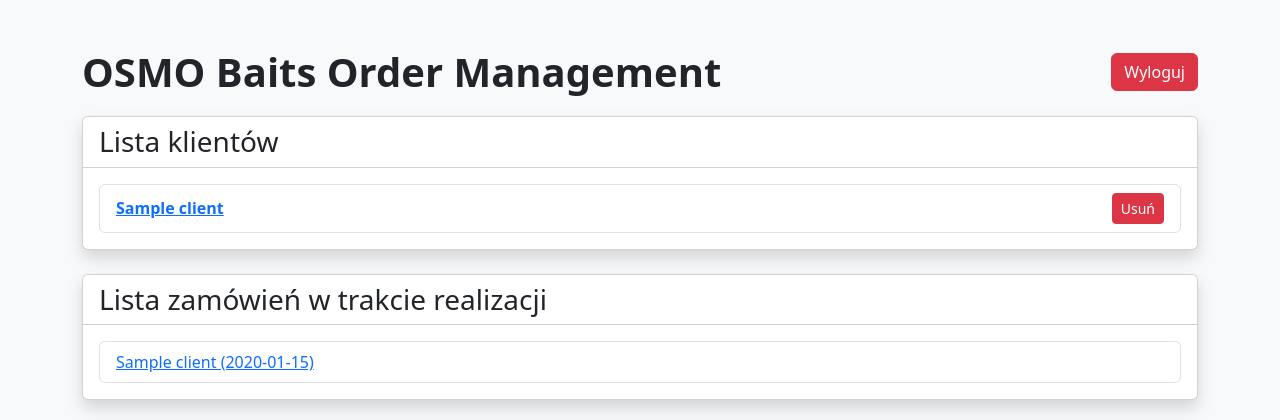
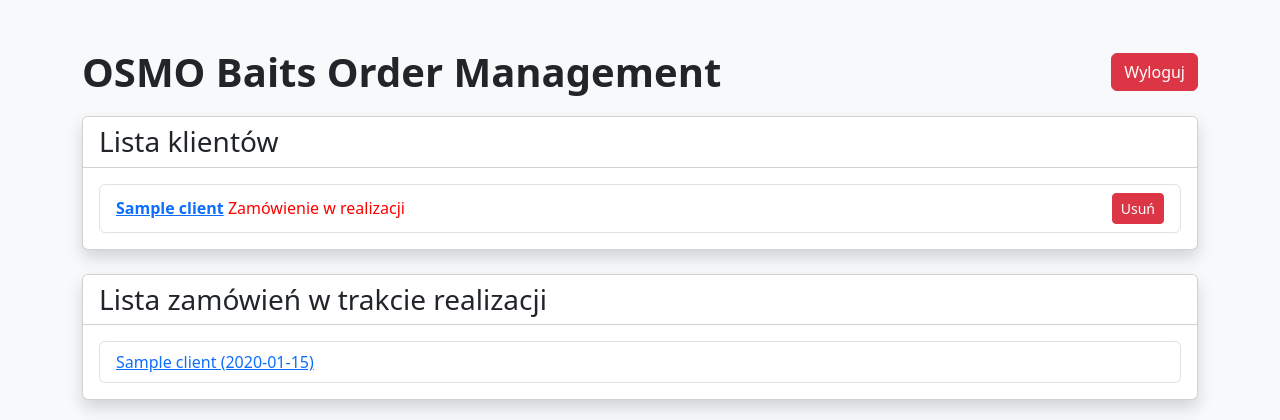
Before and after one commit to Osmobaits/Osmo, a Flask app: page /orders in a window 1280 px wide. Shown: the top 420 px of the page. Run offline with Flask 3, Linux system fonts and the light colour scheme; the visitor is signed in with stand-in values (Sample User, id 1); tables that the repository leaves empty hold one stand-in row (values such as "Sample post").

Commit message:
Update index1.html

```diff
--- a/templates/index1.html
+++ b/templates/index1.html
@@ -8,7 +8,7 @@
     <link href="https://cdn.jsdelivr.net/npm/bootstrap@5.3.0/dist/css/bootstrap.min.css" rel="stylesheet">
     <style>
         /* ... (Twój istniejący CSS) ... */
-         .center-text {
+        .center-text {
             text-align: center;
             margin-top: 20px;
             margin-bottom: 40px;
@@ -56,6 +56,10 @@
                 margin-bottom: 20px;
             }
         }
+        /* Dodaj tę klasę CSS */
+        .active-order-text {
+            color: red;
+        }
     </style>
 </head>
 <body class="bg-light">
@@ -80,6 +84,9 @@
                             <li class="list-group-item d-flex justify-content-between align-items-center">
                                 <div>
                                     <a href="{{ url_for('client_details', client_id=client.id) }}" class="fw-bold">{{ client.name }}</a>
+                                    {% if client_has_active_order.get(client.id) %}
+                                        <span class="active-order-text">Zamówienie w realizacji</span>
+                                    {% endif %}
                                 </div>
                                 <div>
                                     <form method="post" action="{{ url_for('delete_client', client_id=client.id) }}" class="d-inline" onsubmit="return confirm('Czy na pewno chcesz usunąć tego klienta?');">
@@ -128,8 +135,8 @@
                 </div>
             </div>
         {% else %}
-            <!-- Formularz logowania (tylko, jeśli użytkownik nie jest zalogowany) -->
-            <div class="card shadow mx-auto" style="max-width: 400px;">
+           <!--formularz logowania-->
+           <div class="card shadow mx-auto" style="max-width: 400px;">
                 <div class="card-header bg-white">
                     <h2 class="mb-0">Logowanie</h2>
                 </div>
```
